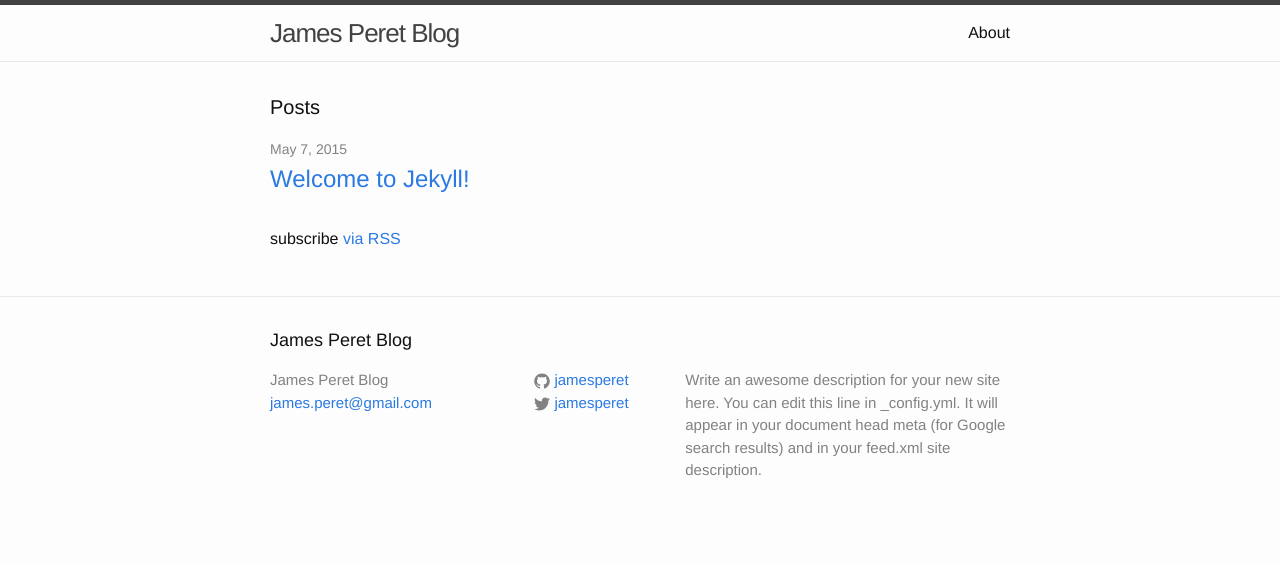
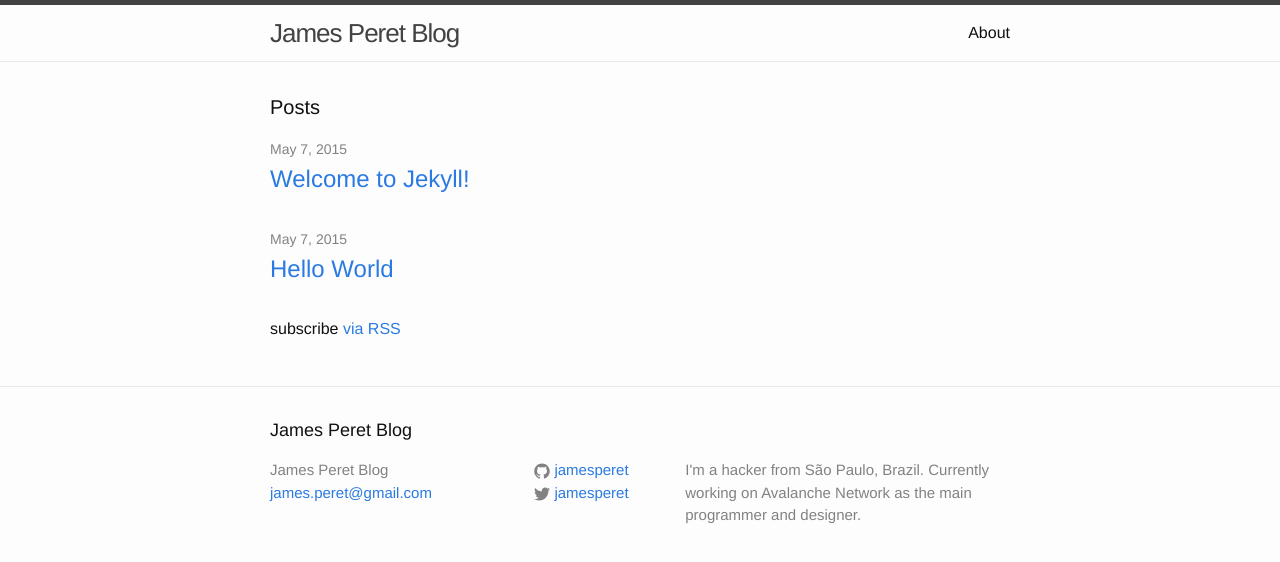
Before and after one commit to jamesperet/j1x-blog, a Jekyll site: the page built from index.html, in a window 1280 px wide. Shown: the top 562 px of the page. Built offline with Jekyll 4.4.1, drawn with Linux system fonts in a browser that asks for light colours.

```diff
--- a/_config.yml
+++ b/_config.yml
@@ -2,9 +2,7 @@
 title: James Peret Blog
 email: james.peret@gmail.com
 description: > # this means to ignore newlines until "baseurl:"
-  Write an awesome description for your new site here. You can edit this
-  line in _config.yml. It will appear in your document head meta (for
-  Google search results) and in your feed.xml site description.
+  I'm a hacker from São Paulo, Brazil. Currently working on Avalanche Network as the main programmer and designer.
 baseurl: "" # the subpath of your site, e.g. /blog/
 url: "http://jamesperet.com.br" # the base hostname & protocol for your site
 twitter_username: jamesperet
```
Also changed, not shown: _posts/2015-05-07-hello-world.markdown (added, +11 -0 lines).
